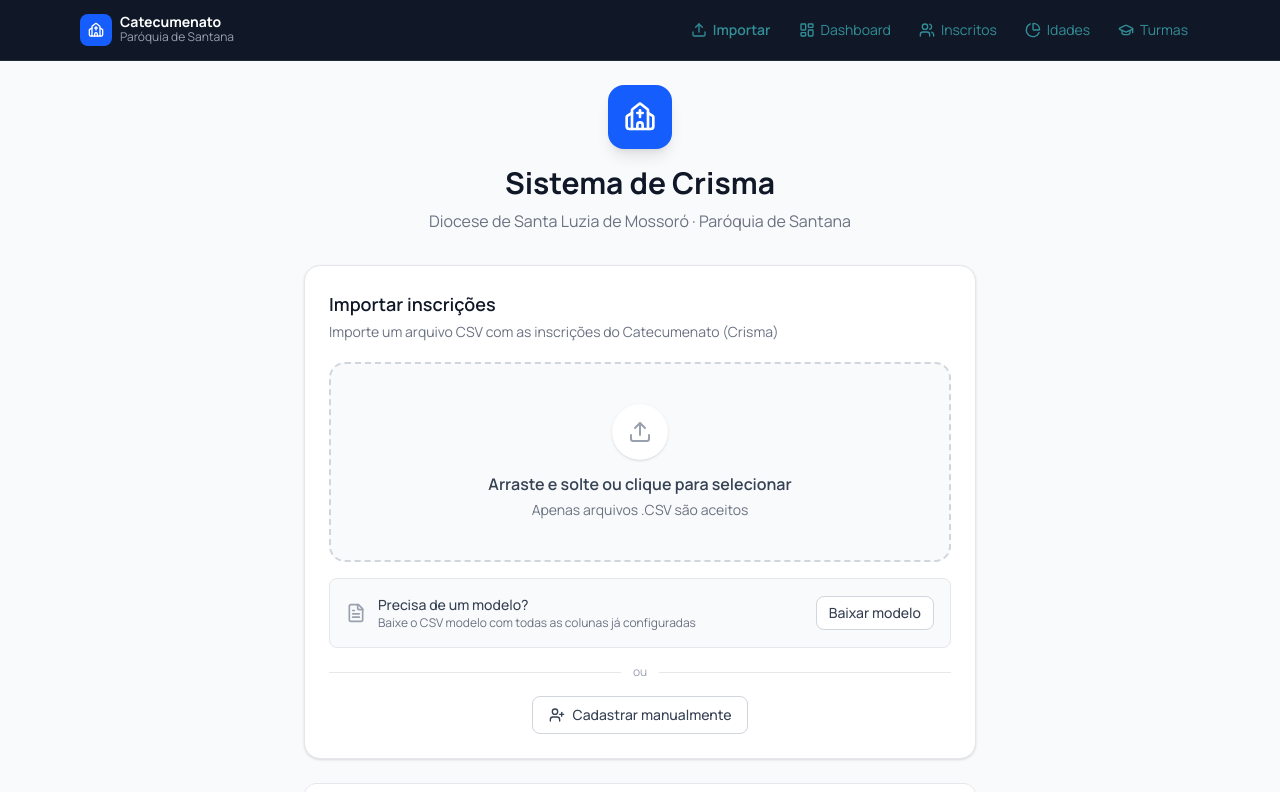
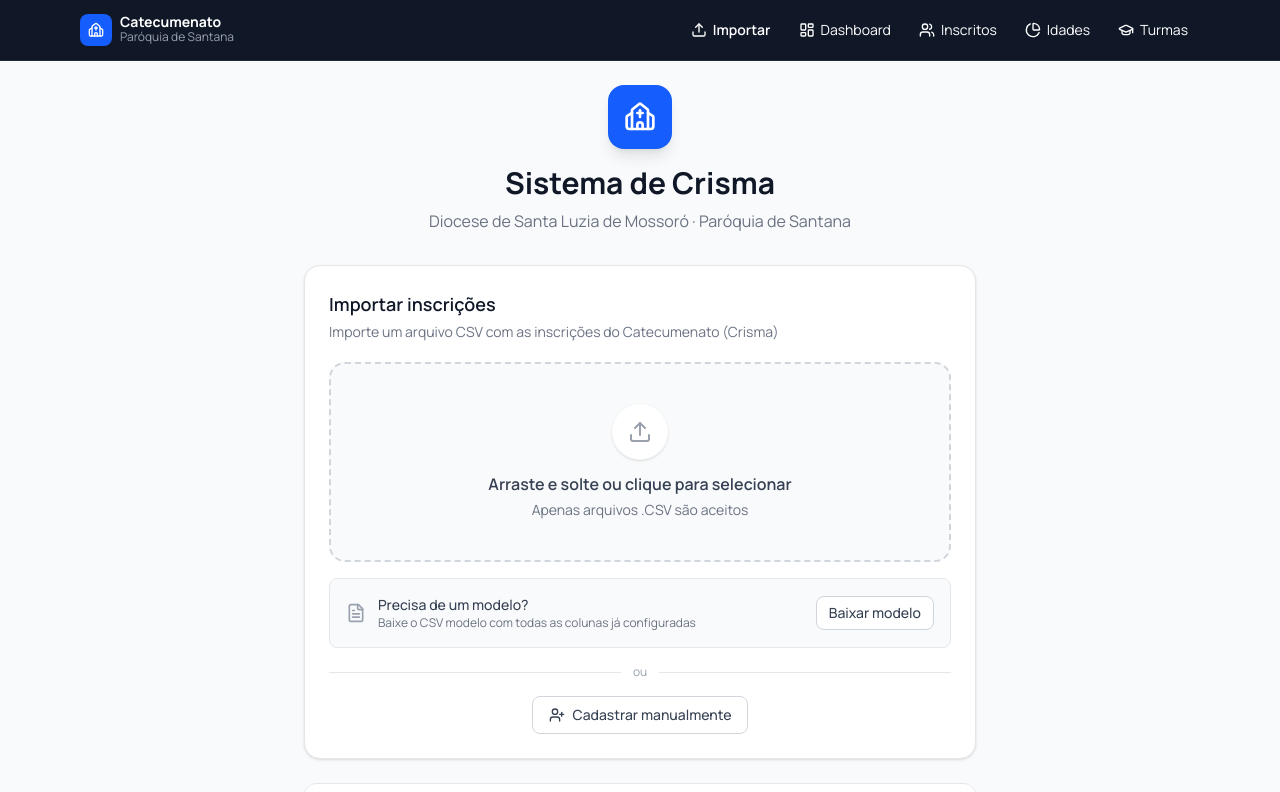
Before and after one commit to GuilhermeA08/catecumenato, a React (Vite) app: page / in a window 1280 px wide. Shown: the top 792 px of the page. Built offline with nearby package versions, Linux system fonts and the light colour scheme.

Commit message:
Atualiza a classe do componente NavLink para garantir a cor do texto em hover

```diff
--- a/src/components/layout/Header.tsx
+++ b/src/components/layout/Header.tsx
@@ -22,7 +22,7 @@ function NavLink({ to, icon, label }: NavLinkProps) {
 	return (
 		<Link
 			to={to}
-			className="[&.active]:text-blue-400 [&.active]:font-semibold flex items-center gap-1.5 rounded-lg px-2 py-2 text-sm text-white transition-colors hover:bg-gray-800 hover:text-white sm:px-3"
+			className="[&.active]:text-blue-400 [&.active]:font-semibold flex items-center gap-1.5 rounded-lg px-2 py-2 text-sm !text-white transition-colors hover:bg-gray-800 hover:!text-white sm:px-3"
 			activeOptions={{ exact: to === "/" }}
 		>
 			{icon}
```
